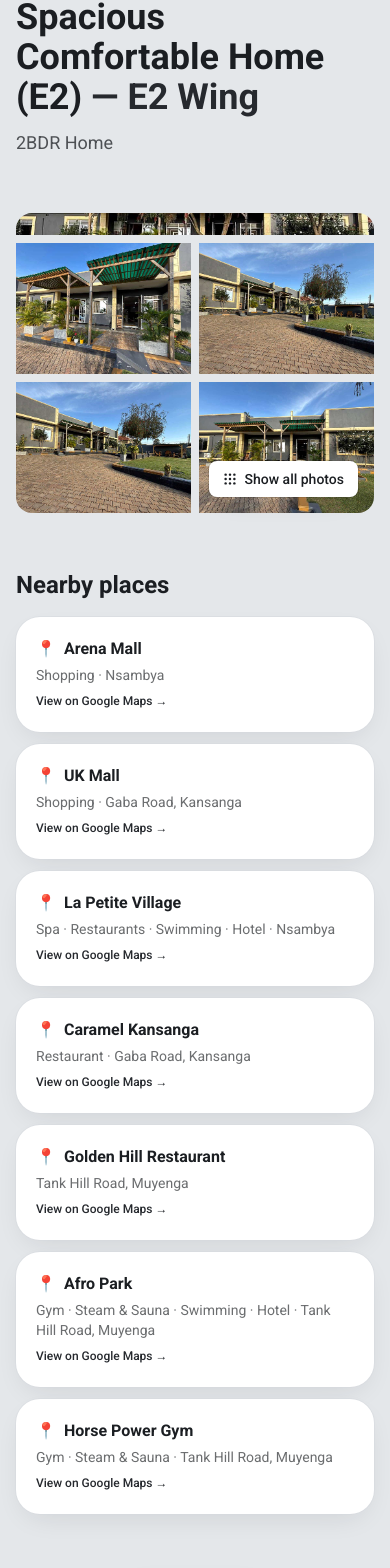
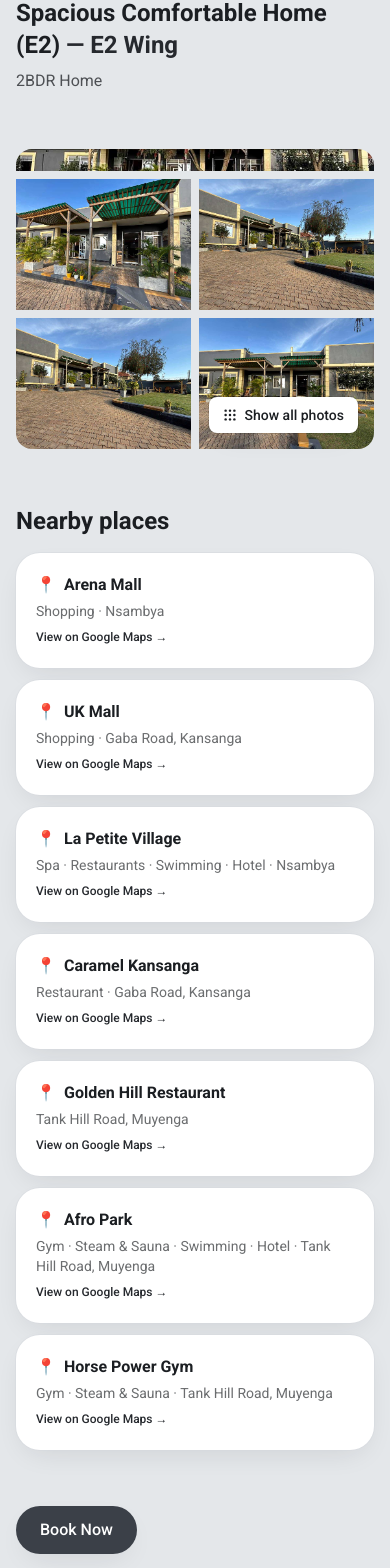
Before and after one commit to Ssali-Remy/ssali-remy.github, a React (Vite) app: page /#/apartments/kansanga-2 in a window 390 px wide. Shown: the part 152-1720 px from the top of the page. Built offline with nearby package versions, Linux system fonts and the light colour scheme.

Commit message:
feat: granite/carbon theme; hamburger nav; uniform lighter headings; left-aligned host/apartments/booknow; amenities accordion (What we offer); de-numbered house guide; guest-gated left-aligned feedback; lightbox photos; google-linked nearby+socials; support email; precise maps; trims

```diff
--- a/src/pages/Apartment.jsx
+++ b/src/pages/Apartment.jsx
@@ -18,13 +18,13 @@ export default function Apartment() {
         <span className="pill">
           {unit.location} · {bedroomLabel}
         </span>
-        <h1 className="mt-3 text-4xl sm:text-5xl font-bold text-brand-ink">
+        <h1 className="mt-3 text-2xl sm:text-3xl font-semibold text-brand-ink">
           {unit.name}
           {unit.altName && (
             <span className="text-brand-maroon"> — {unit.altName}</span>
           )}
         </h1>
-        <p className="mt-3 text-lg text-brand-ink/75 max-w-2xl">{unit.tagline}</p>
+        <p className="mt-2 text-brand-ink/75">{unit.tagline}</p>
       </header>
 
       {/* Images */}
@@ -32,7 +32,7 @@ export default function Apartment() {
 
       {/* Nearby places */}
       <section>
-        <h2 className="text-2xl sm:text-3xl font-bold text-brand-ink mb-4">
+        <h2 className="text-2xl sm:text-3xl font-semibold text-brand-ink mb-4">
           Nearby places
         </h2>
         <ul className="grid gap-3 sm:grid-cols-2 lg:grid-cols-3">
@@ -59,25 +59,22 @@ export default function Apartment() {
       </section>
 
       {/* Book now */}
-      <section className="text-center">
-        <Link
-          to={`/booking?unit=${unit.id}`}
-          className="btn-primary inline-flex text-lg px-10 py-4"
-        >
+      <section>
+        <Link to={`/booking?unit=${unit.id}`} className="btn-primary">
           Book Now
         </Link>
       </section>
 
       {/* Map — at the bottom of every unit page */}
       <section>
-        <h2 className="text-2xl sm:text-3xl font-bold text-brand-ink mb-4">
+        <h2 className="text-2xl sm:text-3xl font-semibold text-brand-ink mb-4">
           Where you&apos;ll be
         </h2>
         <p className="text-sm text-brand-ink/60 mb-4">{loc.address}</p>
         <div className="overflow-hidden rounded-3xl border border-brand-beige shadow-soft">
           <iframe
             title={`Map of ${unit.name} — ${loc.name}`}
-            src={loc.mapEmbed}
+            src={`https://www.google.com/maps?q=${encodeURIComponent(loc.address)}&z=16&output=embed`}
             className="h-[380px] w-full"
             loading="lazy"
             referrerPolicy="no-referrer-when-downgrade"
```
